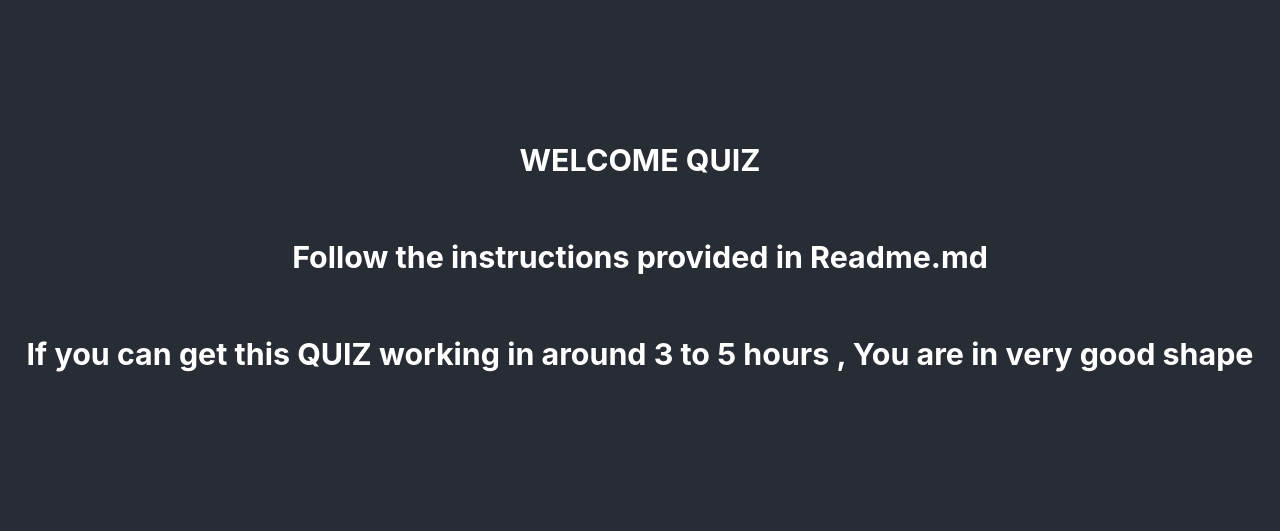
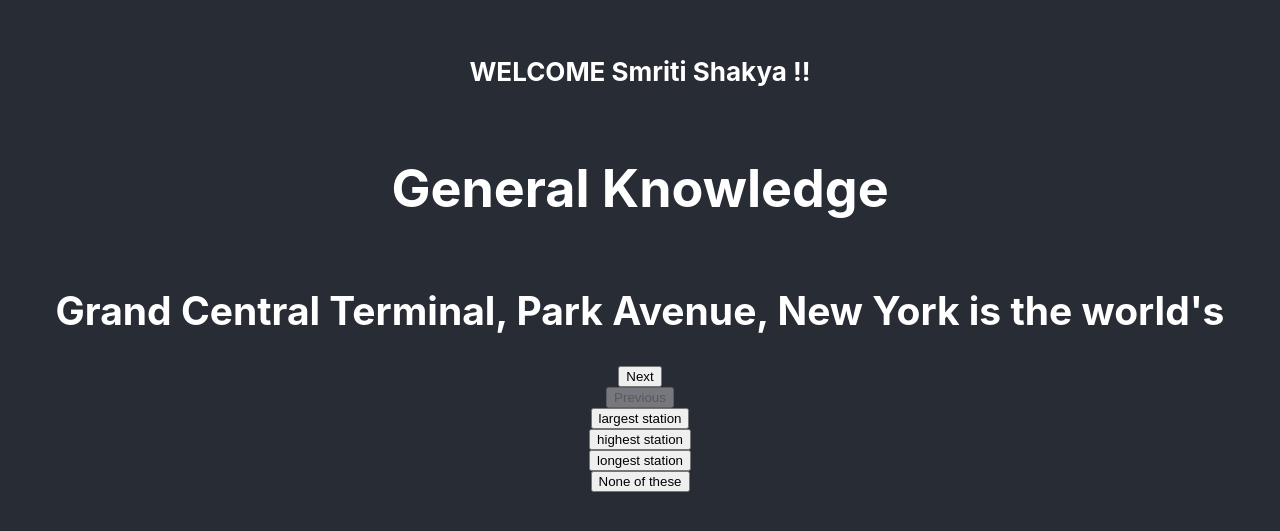
Before and after one commit to shakyaSmrite/quiz-react, a React (Create React App) app: page / in a window 1280 px wide. Shown: the part 143-674 px from the top of the page. Built offline with nearby package versions, Linux system fonts and the light colour scheme.

Commit message:
first commit

```diff
--- a/src/App.js
+++ b/src/App.js
@@ -1,16 +1,89 @@
-import logo from './logo.svg';
-import './App.css';
+import logo from "./logo.svg";
+import "./App.css";
+import React, { useState } from "react";
+import data from "./api/multipleChoice.json";
 
 function App() {
+  const copyData = [...data.options];
+  const [score, setScore] = useState(0);
+  const [ques, setQues] = useState(0);
+
+  //function call to change to next question
+  function handleNextClick(i) {
+    const nextQuestion = i + 1;
+    setQues(nextQuestion);
+  }
+
+  //call to move back to previous question
+  function handlePrevClick(i) {
+    const prevQuestion = i - 1;
+    setQues(prevQuestion);
+  }
+
+  function handlePrevDisabler(i) {
+    if (i === 0) return true;
+  }
+
+  function handleNextDisabler(i) {
+    if (i === copyData.length) return true;
+  }
+
+  //answercheck and score update
+  function handleCheckAns(id) {
+    id == copyData[ques].correctAnswerID
+      ? setScore(score + 1)
+      : setScore(score + 0);
+  }
+
+  //display answer options
+  function DisplayOptions({ copyData, ques }) {
+    const btn = copyData[ques].answers.map((i, index) => (
+      <button onClick={() => handleCheckAns(i.id)} key={index}>
+        {i.answer}
+      </button>
+    ));
+    return btn;
+  }
+
   return (
     <div className="App">
       <header className="App-header">
-       <h3>WELCOME QUIZ </h3>
-       <h3>Follow the instructions provided in Readme.md </h3>
-       <h3>If you can get this QUIZ working in around 3 to 5 hours , You are in very good shape </h3>
-      </header>
+        {/* User */}
+        <h4>WELCOME Smriti Shakya !! </h4>
 
 
+        {/* Question and subquestion */}
+        {ques < copyData.length ? (
+          <>
+            <h1>{copyData[ques].question} </h1>
+            <h2>{copyData[ques].subQuestion}</h2>
+
+            {/*previous and next buttons */}
+            <button
+              id="btn-next"
+              disabled={handleNextDisabler(ques)}
+              onClick={() => handleNextClick(ques)}
+            >
+              Next
+            </button>
+            <button
+              id="btn-prev"
+              disabled={handlePrevDisabler(ques)}
+              onClick={() => handlePrevClick(ques)}
+            >
+              Previous
+            </button>
+
+            {/* answer options */}
+            <DisplayOptions copyData={copyData} ques={ques} />
+          </>
+
+        ) : (
+          <>
+            <p> Score {score} </p>
+          </>
+        )}
+      </header>
     </div>
   );
 }
```
Also changed, not shown: 2 other files (tests, documents, lock files or other folders).
